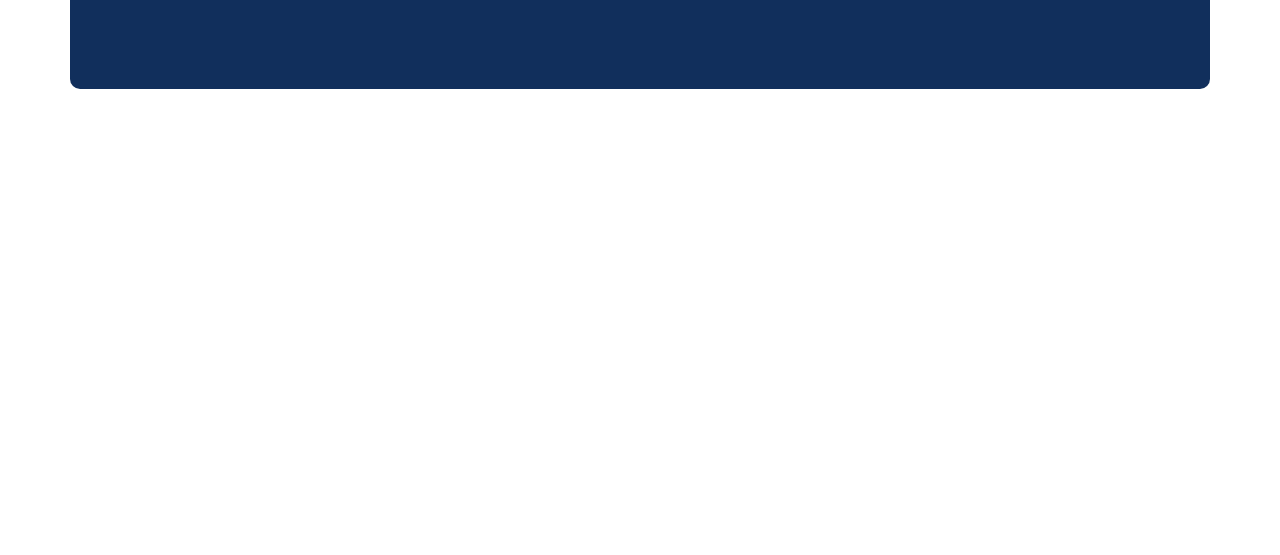
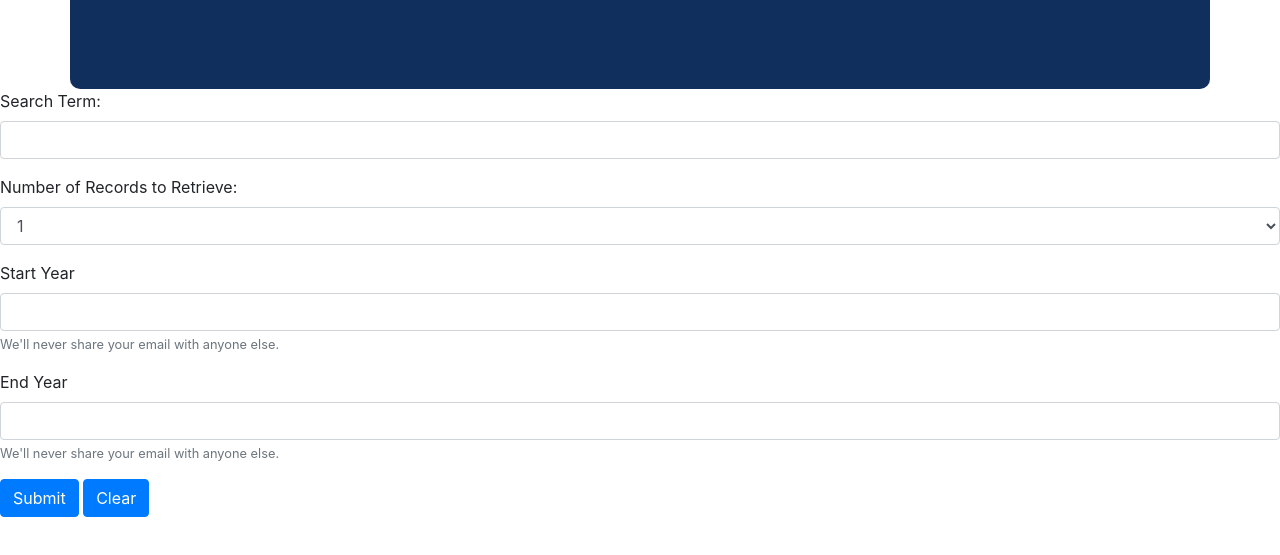
Before and after one commit to lilipcohen/ny-times, a plain HTML site: page index.html in a window 1280 px wide. Shown: the part 131-686 px from the top of the page. Drawn offline with nearby package versions, Linux system fonts and the light colour scheme.

Commit message:
adding labels and buttons to html

```diff
--- a/index.html
+++ b/index.html
@@ -13,6 +13,37 @@
     <header class = "container">
         <h1>New York Times Search</h1>
     </header>
+    <main>
+        <form>
+            <div class="form-group">
+                <label for="search-term">Search Term:</label>
+                <input type="text" class="form-control" id="search-term" aria-describedby="searchTerm">
+            </div>
+            <div class="form-group">
+                <label for="numberOfRecords">Number of Records to Retrieve:</label>
+                <select class="form-control" id="numberOfRecords">
+                    <option>1</option>
+                    <option>2</option>
+                    <option>3</option>
+                    <option>4</option>
+                    <option>5</option>
+                </select>
+            </div>
+            <div class="form-group">
+                <label for="exampleInputEmail1">Start Year</label>
+                <input type="email" class="form-control" id="exampleInputEmail1" aria-describedby="emailHelp">
+                <small id="emailHelp" class="form-text text-muted">We'll never share your email with anyone else.</small>
+            </div>
+            <div class="form-group">
+                <label for="exampleInputEmail1">End Year</label>
+                <input type="email" class="form-control" id="exampleInputEmail1" aria-describedby="emailHelp">
+                <small id="emailHelp" class="form-text text-muted">We'll never share your email with anyone else.</small>
+            </div>
+            <button type="submit" class="btn btn-primary">Submit</button>
+            <button type="reset" class="btn btn-primary">Clear</button>
+        </form>
+
+    </main>
     <!-- Bootstrap jQuery and JS bundle w/ Popper.js -->
     <script
         src="https://code.jquery.com/jquery-3.5.1.slim.min.js"
```
